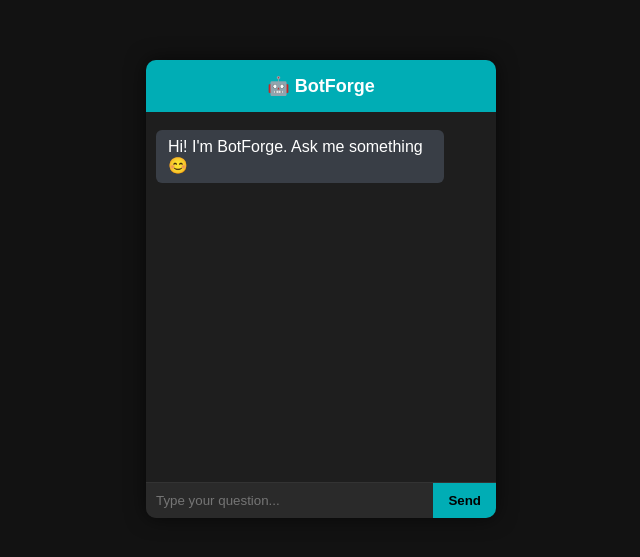
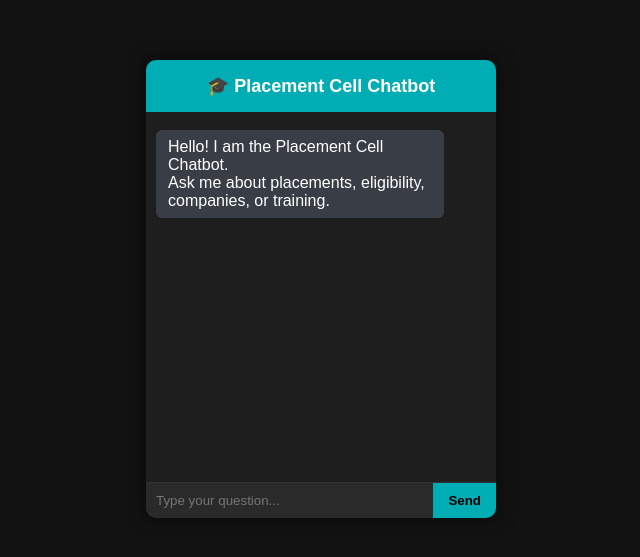
Before and after one commit to rohanmargam3-alt/BotForge, a plain HTML site: page index.html in a window 1280 px wide. Shown: the part 119-676 px from the top of the page, without its empty margins (319-959 px from the left). Drawn offline with Linux system fonts and the light colour scheme.

Commit message:
Update index.html

```diff
--- a/index.html
+++ b/index.html
@@ -2,18 +2,21 @@
 <html lang="en">
 <head>
     <meta charset="UTF-8">
-    <title>BotForge Chatbot</title>
+    <title>Placement Cell Chatbot</title>
     <link rel="stylesheet" href="style.css">
 </head>
 <body>
 
 <div class="chat-container">
     <div class="chat-header">
-        🤖 BotForge
+        🎓 Placement Cell Chatbot
     </div>
 
     <div class="chat-box" id="chatBox">
-        <div class="bot-message">Hi! I'm BotForge. Ask me something 😊</div>
+        <div class="bot-message">
+            Hello! I am the Placement Cell Chatbot.<br>
+            Ask me about placements, eligibility, companies, or training.
+        </div>
     </div>
 
     <div class="chat-input">
```
